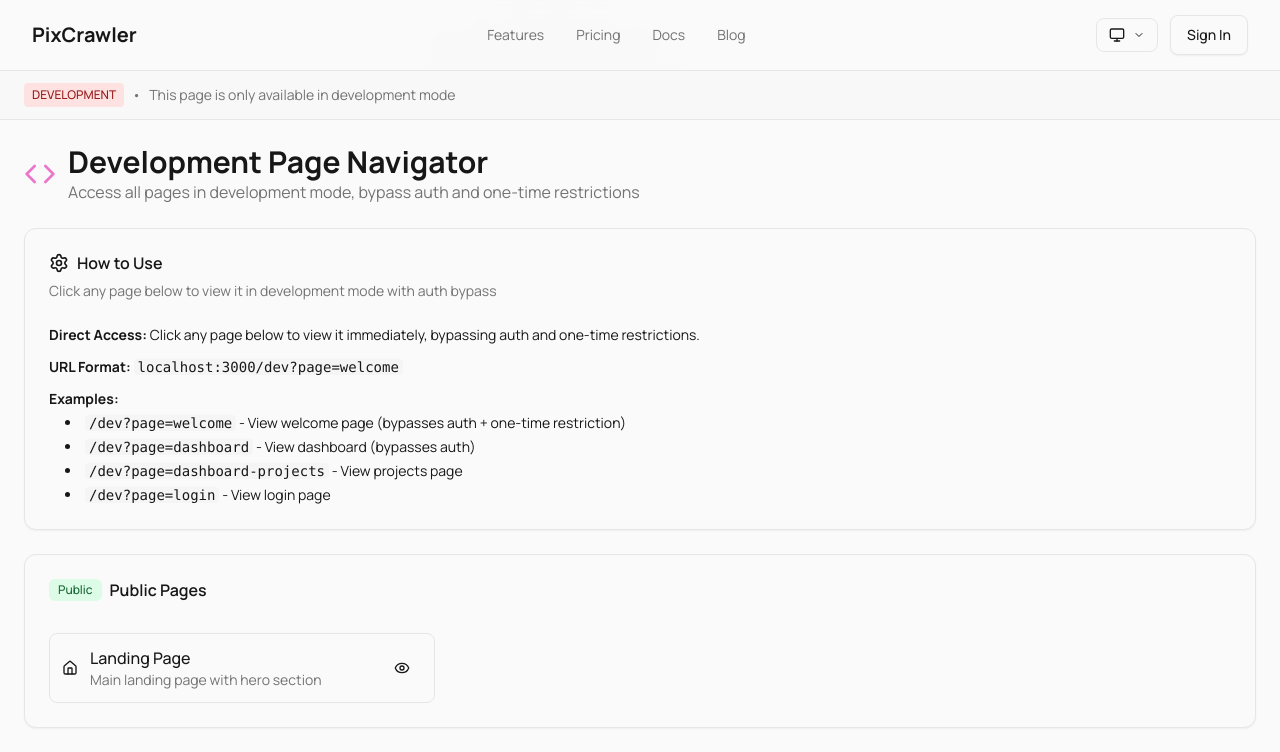
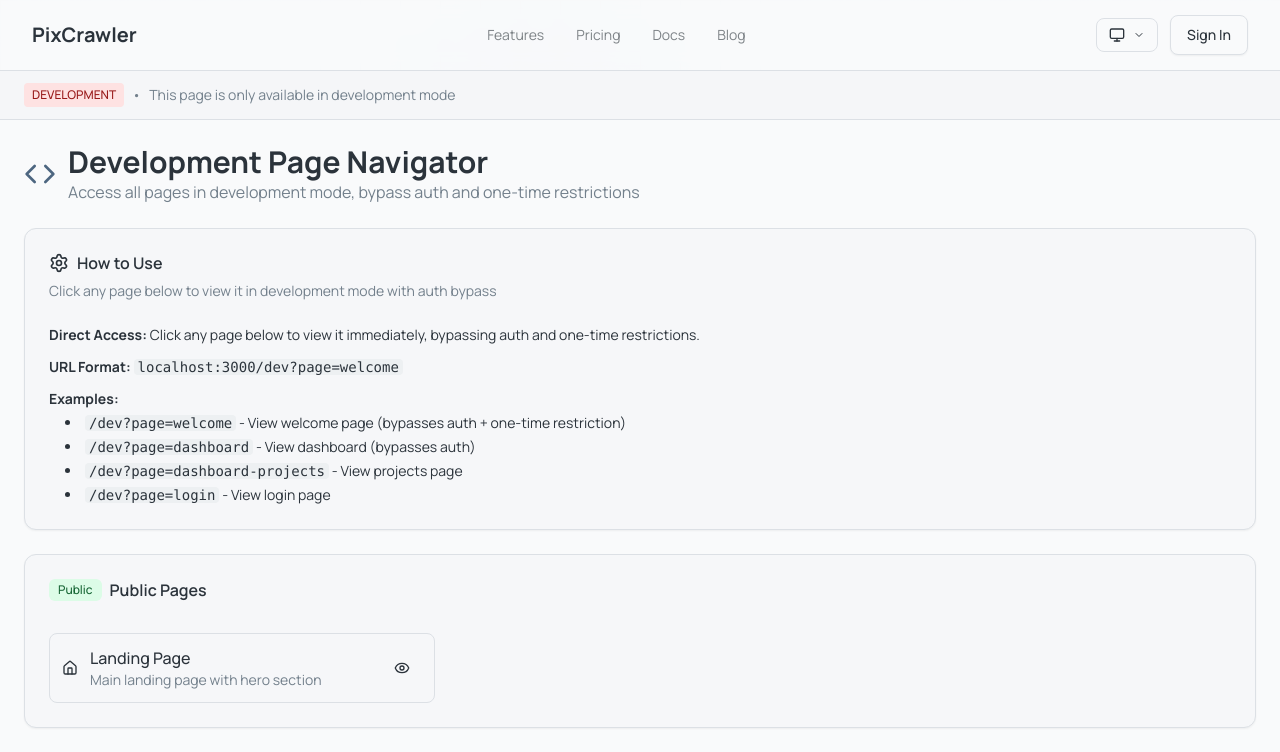
Before and after one commit to alaamer12/PixCrawler, a Next.js app in the folder frontend/: page /dev in a window 1280 px wide. Shown: the top 752 px of the page. Built offline with nearby package versions, Linux system fonts and the light colour scheme.

Commit message:
style: add new feeling styling

```diff
--- a/frontend/app/globals.css
+++ b/frontend/app/globals.css
@@ -5,95 +5,55 @@
 /* ===== PixCrawler Design System - Single Source of Truth ===== */
 
 :root {
-  /* Brand Colors */
-  --color-primary-50: #f0f9ff;
-  --color-primary-100: #f0f2fe;
-  --color-primary-200: #fae6fd;
-  --color-primary-300: #fdd3fc;
-  --color-primary-400: #f8bdf8;
-  --color-primary-500: #fb82f6;
-  --color-primary-600: #f563eb;
-  --color-primary-700: #ad4ed8;
-  --color-primary-800: #fe40af;
-  --color-primary-900: #fe3a8a;
-  --color-primary-950: #f72554;
-
-  --color-secondary-50: #faf5ff;
-  --color-secondary-100: #f3e8ff;
-  --color-secondary-200: #e9d5ff;
-  --color-secondary-300: #d8b4fe;
-  --color-secondary-400: #c084fc;
-  --color-secondary-500: #a855f7;
-  --color-secondary-600: #9333ea;
-  --color-secondary-700: #7e22ce;
-  --color-secondary-800: #6b21a8;
-  --color-secondary-900: #581c87;
-  --color-secondary-950: #3b0764;
-
-  --color-neutral-50: #fafafa;
-  --color-neutral-100: #f5f5f5;
-  --color-neutral-200: #e5e5e5;
-  --color-neutral-300: #d4d4d4;
-  --color-neutral-400: #a3a3a3;
-  --color-neutral-500: #737373;
-  --color-neutral-600: #525252;
-  --color-neutral-700: #404040;
-  --color-neutral-800: #262626;
-  --color-neutral-900: #171717;
-  --color-neutral-950: #0a0a0a;
-
-  --color-success-500: #22c55e;
-  --color-warning-500: #f97316;
-  --color-error-500: #ef4444;
 
   /* Semantic Colors - Light Mode */
-  --background: 0 0% 98%;
-  --foreground: 0 0% 9%;
-  --card: 0 0% 98%;
-  --card-foreground: 0 0% 9%;
-  --popover: 0 0% 98%;
-  --popover-foreground: 0 0% 9%;
-  --primary: 316 73% 69%;
-  --primary-foreground: 0 0% 0%;
-  --secondary: 262 83% 58%;
+  --background: 210 20% 98%;
+  --foreground: 210 15% 20%;
+  --card: 210 20% 97%;
+  --card-foreground: 210 15% 20%;
+  --popover: 210 20% 97%;
+  --popover-foreground: 210 15% 20%;
+  --primary: 210 25% 40%;
+  --primary-foreground: 0 0% 100%;
+  --secondary: 150 20% 45%;
   --secondary-foreground: 0 0% 100%;
-  --muted: 0 0% 96%;
-  --muted-foreground: 0 0% 45%;
-  --accent: 316 73% 69%;
-  --accent-foreground: 0 0% 0%;
-  --destructive: 0 84% 60%;
+  --muted: 210 15% 94%;
+  --muted-foreground: 210 10% 50%;
+  --accent: 210 25% 40%;
+  --accent-foreground: 0 0% 100%;
+  --destructive: 0 50% 55%;
   --destructive-foreground: 0 0% 98%;
-  --success: 142 76% 36%;
+  --success: 150 20% 45%;
   --success-foreground: 0 0% 98%;
-  --warning: 25 95% 53%;
+  --warning: 35 60% 60%;
   --warning-foreground: 0 0% 98%;
-  --border: 0 0% 90%;
-  --input: 0 0% 90%;
-  --ring: 316 73% 69%;
+  --border: 210 15% 88%;
+  --input: 210 15% 88%;
+  --ring: 210 25% 40%;
   --radius: 0.5rem;
 }
 
 .dark {
   /* Semantic Colors - Dark Mode */
-  --background: 0 0% 4%;
-  --foreground: 0 0% 98%;
-  --card: 0 0% 9%;
-  --card-foreground: 0 0% 98%;
-  --popover: 0 0% 9%;
-  --popover-foreground: 0 0% 98%;
-  --primary: 316 73% 69%;
-  --primary-foreground: 0 0% 0%;
-  --secondary: 262 83% 58%;
+  --background: 210 15% 8%;
+  --foreground: 210 10% 90%;
+  --card: 210 15% 12%;
+  --card-foreground: 210 10% 90%;
+  --popover: 210 15% 12%;
+  --popover-foreground: 210 10% 90%;
+  --primary: 210 20% 50%;
+  --primary-foreground: 0 0% 100%;
+  --secondary: 150 15% 55%;
   --secondary-foreground: 0 0% 100%;
-  --muted: 0 0% 15%;
-  --muted-foreground: 0 0% 64%;
-  --accent: 316 73% 69%;
-  --accent-foreground: 0 0% 0%;
-  --destructive: 0 63% 31%;
+  --muted: 210 10% 18%;
+  --muted-foreground: 210 8% 60%;
+  --accent: 210 20% 50%;
+  --accent-foreground: 0 0% 100%;
+  --destructive: 0 40% 45%;
   --destructive-foreground: 0 0% 98%;
-  --border: 0 0% 15%;
-  --input: 0 0% 15%;
-  --ring: 316 73% 69%;
+  --border: 210 10% 18%;
+  --input: 210 10% 18%;
+  --ring: 210 20% 50%;
 }
 
 * {
--- a/frontend/components/ui/button.tsx
+++ b/frontend/components/ui/button.tsx
@@ -22,7 +22,7 @@ const buttonVariants = cva(
         ghost: 'hover:bg-accent hover:text-accent-foreground active:bg-accent/80',
         link: 'text-primary underline-offset-4 hover:underline active:text-primary/80',
         brand:
-          'bg-gradient-to-r from-primary via-accent to-secondary text-primary-foreground shadow-lg hover:shadow-xl hover:scale-[1.02] active:scale-[0.98] relative overflow-hidden',
+          'bg-primary text-primary-foreground shadow-lg hover:shadow-xl hover:scale-[1.02] active:scale-[0.98] relative overflow-hidden',
         success:
           'bg-success text-success-foreground shadow-sm hover:bg-success/90 active:bg-success/80',
         warning:
```
